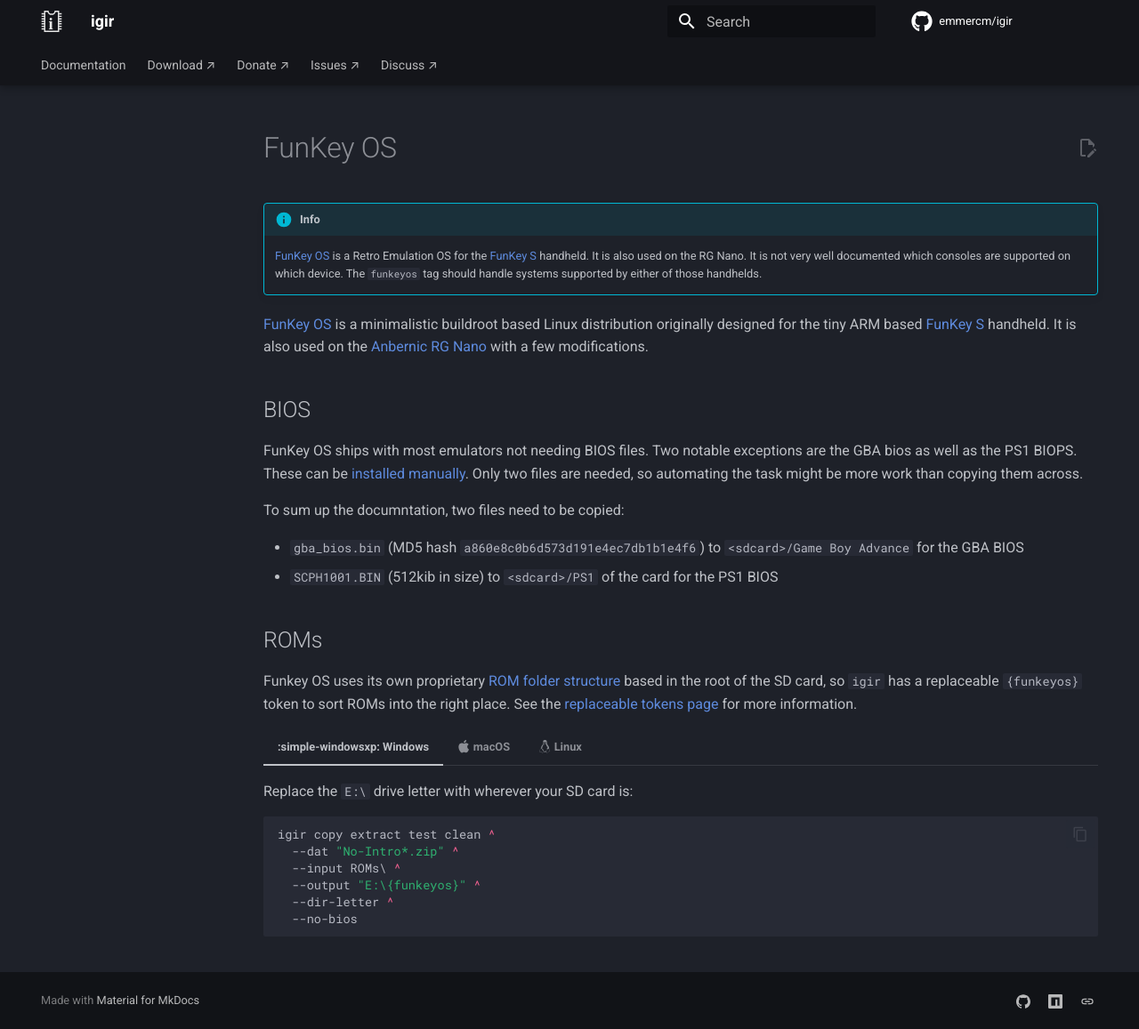
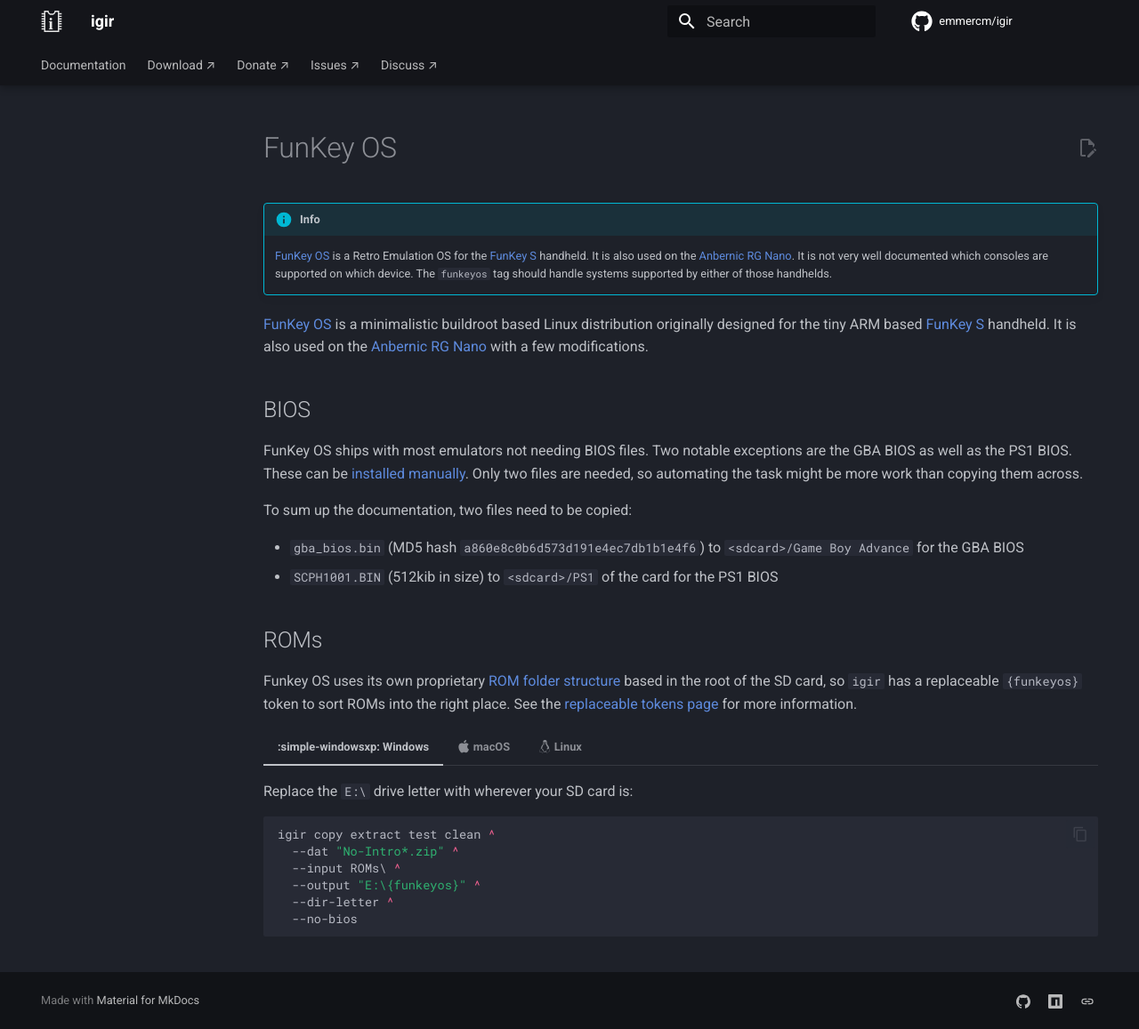
Before and after one commit to emmercm/igir, an MkDocs documentation site: the page built from docs/usage/handheld/funkeyos.md, in a window 1280 px wide and 1157 px high. Shown: the whole window at 89% size. Built offline with MkDocs 1.6.1 and Material for MkDocs 9.7.7, drawn with Linux system fonts in a browser that asks for light colours; comment, search, counter and statistics services are not loaded.

Commit message:
tweak documentation

```diff
--- a/docs/usage/handheld/funkeyos.md
+++ b/docs/usage/handheld/funkeyos.md
@@ -2,15 +2,15 @@
 
 !!! info
 
-    [FunKey OS](https://github.com/FunKey-Project/FunKey-OS) is a Retro Emulation OS for the [FunKey S](https://www.funkey-project.com/) handheld. It is also used on the RG Nano. It is not very well documented which consoles are supported on which device. The `funkeyos` tag should handle systems supported by either of those handhelds.
+    [FunKey OS](https://github.com/FunKey-Project/FunKey-OS) is a Retro Emulation OS for the [FunKey S](https://www.funkey-project.com/) handheld. It is also used on the [Anbernic RG Nano](https://anbernic.com/products/rg-nano). It is not very well documented which consoles are supported on which device. The `funkeyos` tag should handle systems supported by either of those handhelds.
 
 [FunKey OS](https://github.com/FunKey-Project/FunKey-OS) is a minimalistic buildroot based Linux distribution originally designed for the tiny ARM based [FunKey S](https://www.funkey-project.com/) handheld. It is also used on the [Anbernic RG Nano](https://anbernic.com/products/rg-nano) with a few modifications.
 
 ## BIOS
 
-FunKey OS ships with most emulators not needing BIOS files. Two notable exceptions are the GBA bios as well as the PS1 BIOPS. These can be [installed manually](https://doc.funkey-project.com/user_manual/tutorials/software/gba_bios/). Only two files are needed, so automating the task might be more work than copying them across.
+FunKey OS ships with most emulators not needing BIOS files. Two notable exceptions are the GBA BIOS as well as the PS1 BIOS. These can be [installed manually](https://doc.funkey-project.com/user_manual/tutorials/software/gba_bios/). Only two files are needed, so automating the task might be more work than copying them across.
 
-To sum up the documntation, two files need to be copied:
+To sum up the documentation, two files need to be copied:
 
 * `gba_bios.bin` (MD5 hash `a860e8c0b6d573d191e4ec7db1b1e4f6`) to `<sdcard>/Game Boy Advance` for the GBA BIOS
 * `SCPH1001.BIN` (512kib in size) to `<sdcard>/PS1` of the card for the PS1 BIOS
```
